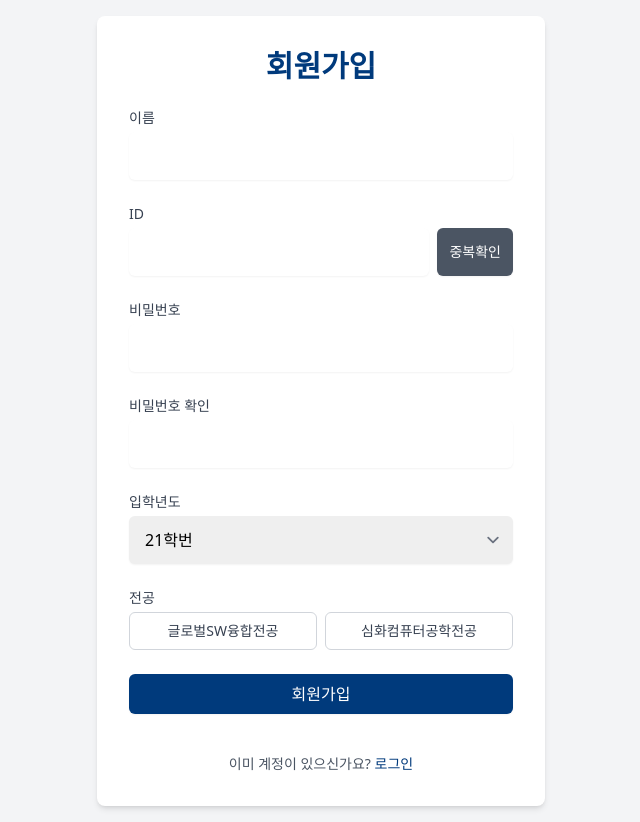
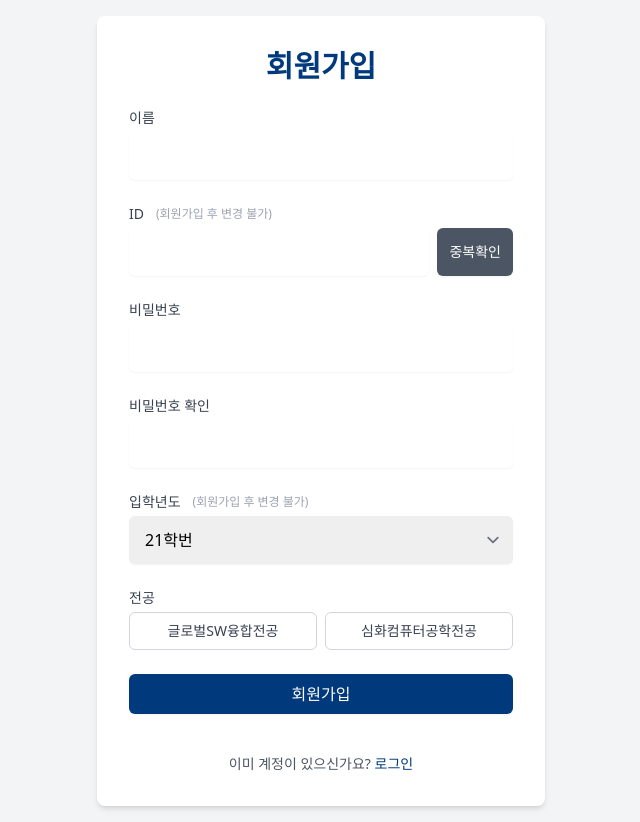
Before and after one commit to madebyhwan/ComGraduation, a React (Create React App) app in the folder client/: page /signup in a window 1280 px wide. Shown: the whole page, without its empty margins (319-959 px from the left). Built offline with nearby package versions, Linux system fonts and the light colour scheme.

Commit message:
signup rev

```diff
--- a/client/src/pages/Signup.jsx
+++ b/client/src/pages/Signup.jsx
@@ -99,7 +99,10 @@ const Signup = () => {
           </div>
 
           <div className="form-group">
-            <label className="form-label" htmlFor="studentId">ID</label>
+            <div className="flex items-center gap-2">
+              <label className="form-label" htmlFor="studentId">ID</label>
+              <span className="text-xs text-gray-400 ml-1">(회원가입 후 변경 불가)</span>
+            </div>
             <div className="flex gap-2">
               <input
                 className="form-input flex-1"
@@ -151,7 +154,10 @@ const Signup = () => {
           </div>
 
           <div className="form-group">
-            <label className="form-label" htmlFor="userYear">입학년도</label>
+            <div className="flex items-center gap-2">
+              <label className="form-label" htmlFor="userYear">입학년도</label>
+              <span className="text-xs text-gray-400 ml-1">(회원가입 후 변경 불가)</span>
+            </div>
             <select
               className="form-input"
               id="userYear"
```
